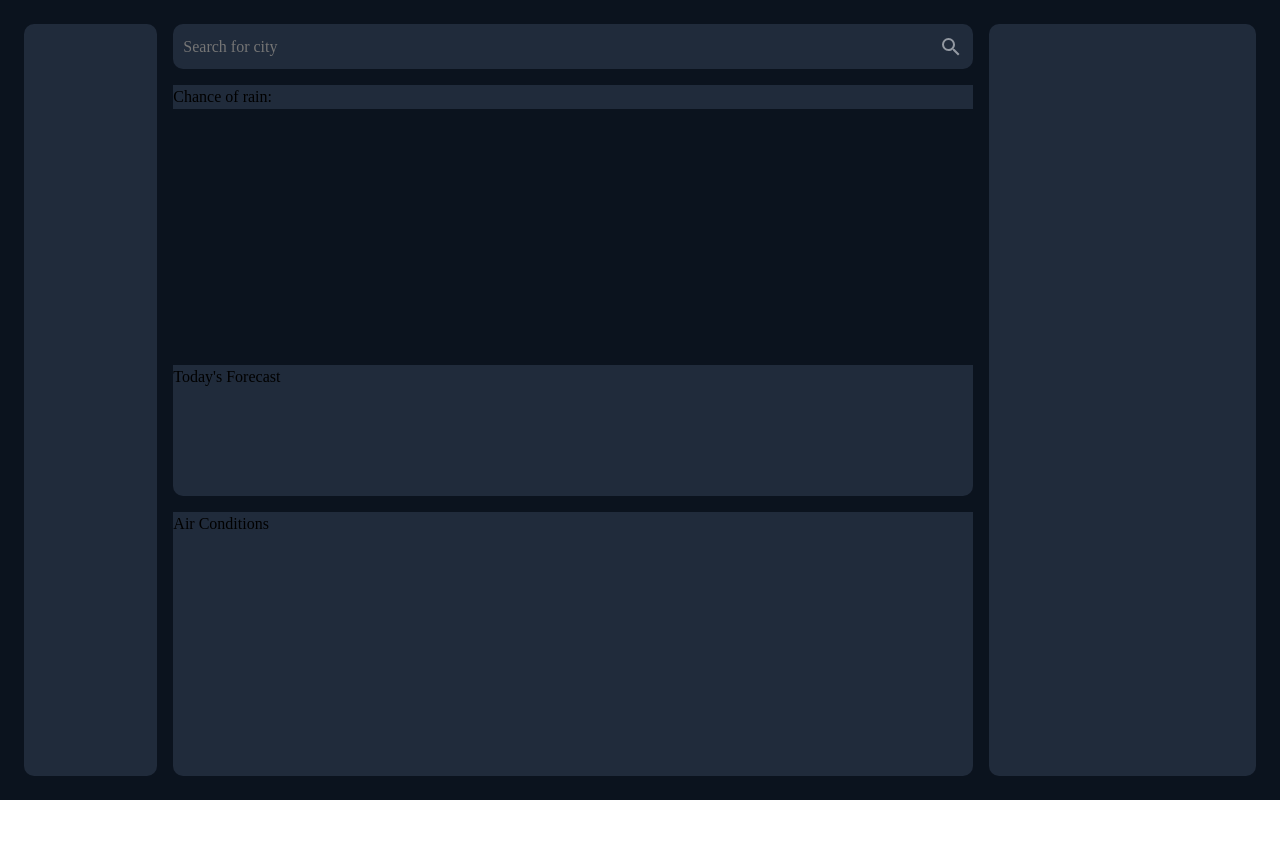
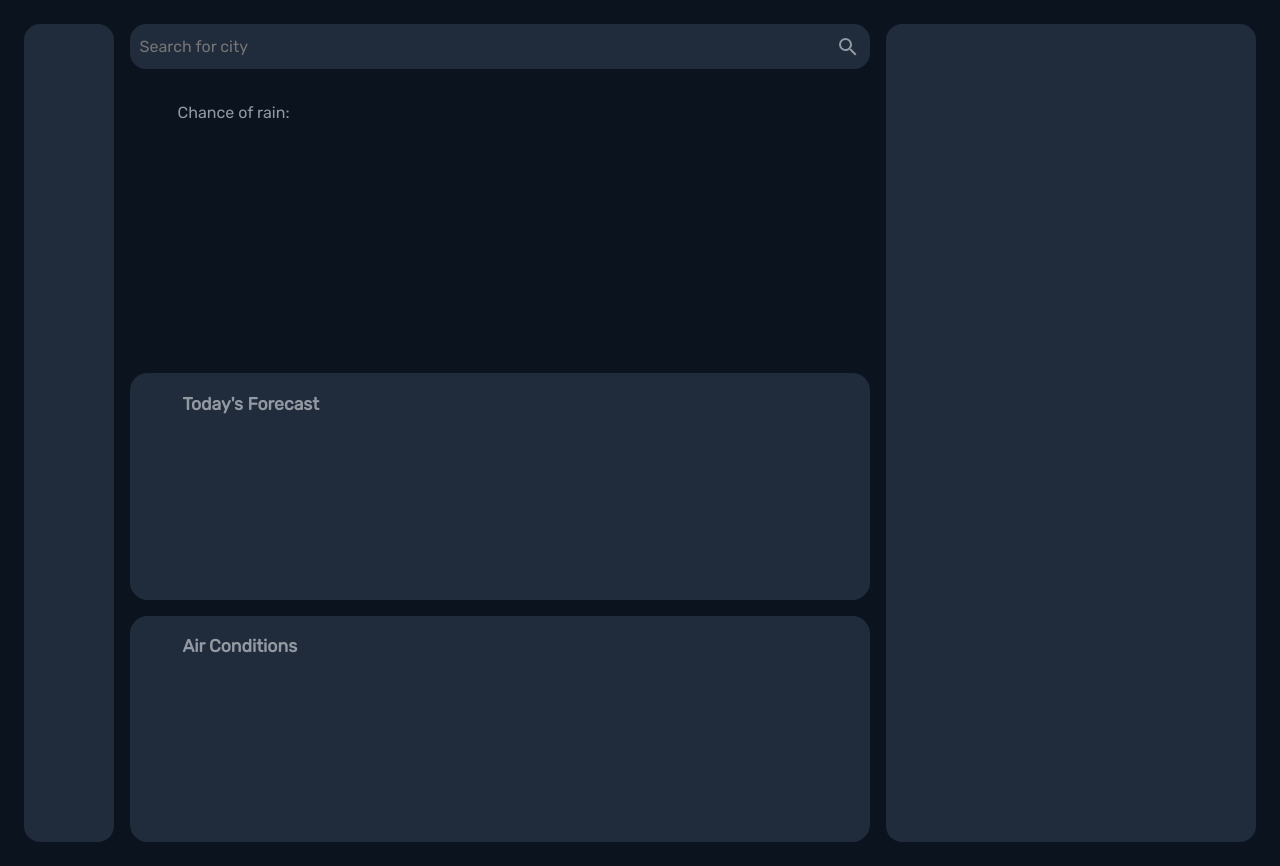
Before and after one commit to BookmanJunior/TOP-Weather-App, a website built with webpack: page dist/index.html in a window 1280 px wide. Before the commit the page ends 800 px from the top, so only its background shows below. Built offline with nearby package versions, Linux system fonts and the light colour scheme; files whose address does not match are found by name.

Commit message:
Change font
Style main section
Add custom variable
Add utility classes

```diff
--- a/src/styles/style.scss
+++ b/src/styles/style.scss
@@ -1,9 +1,12 @@
+@import url("https://fonts.googleapis.com/css2?family=Rubik&display=swap");
+
 :root {
   --main-bg-color: #0b131e;
   --secondary-bg-color: #202b3b;
   --accent-color: #0696ff;
   --main-font-color: #dde0e4;
   --secondary-font-color: #9399a2;
+  --main-border-radius: 1em;
 }
 
 // css reset
@@ -72,9 +75,10 @@ body {
 .container {
   min-height: 100vh;
   background-color: var(--main-bg-color);
+  font-family: "Rubik", sans-serif;
 
   display: grid;
-  grid-template-columns: 1fr 6fr 2fr;
+  grid-template-columns: 5.6em 6fr 3fr;
   gap: 1em;
   padding: 1.5em;
 
@@ -83,7 +87,7 @@ body {
   }
 
   :is(&, main) > * {
-    border-radius: 0.625em;
+    border-radius: var(--main-border-radius);
   }
 }
 
@@ -93,7 +97,7 @@ body {
 
 main {
   display: grid;
-  grid-template-rows: 2.82em 2fr 1fr 2fr;
+  grid-template-rows: 2.82em 1.2fr 1fr 1fr;
   gap: 1em;
 
   form {
@@ -119,9 +123,65 @@ main {
   }
 
   form,
-  :not(.current-weather) {
+  section:not(.current-weather) {
     background-color: var(--secondary-bg-color);
   }
 }
 
+section.current-weather {
+  display: flex;
+  justify-content: space-between;
+  padding: 1em 3em;
+  gap: 1em;
+
+  .current-weather-info {
+    display: flex;
+    flex-direction: column;
+    justify-content: space-between;
+
+    .city {
+      font-weight: 600;
+      font-size: 2.5rem;
+    }
+
+    .temp {
+      font-weight: 600;
+      font-size: 3.75rem;
+    }
+  }
+}
+
+section.todays-forecast,
+section.air-conditions {
+  padding: 1em 3em;
+  font-size: 1.1rem;
+  font-weight: 600;
+}
+
 // weekly forecast styles
+
+// Utility Classes
+
+.text-bright {
+  color: var(--main-font-color);
+}
+
+.text-dim {
+  color: var(--secondary-font-color);
+}
+
+.weather-icon {
+  align-self: center;
+  aspect-ratio: 1 / 1;
+  background-position: center;
+  background-size: cover;
+  background-repeat: no-repeat;
+}
+
+.icon-big {
+  min-height: 15em;
+}
+
+.icon-small {
+  min-height: 3.5em;
+}
```
